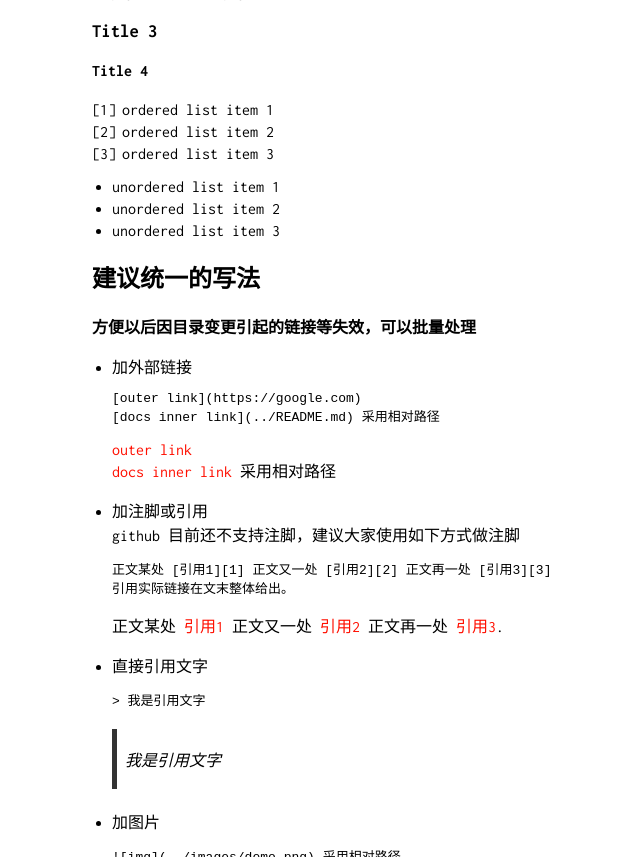
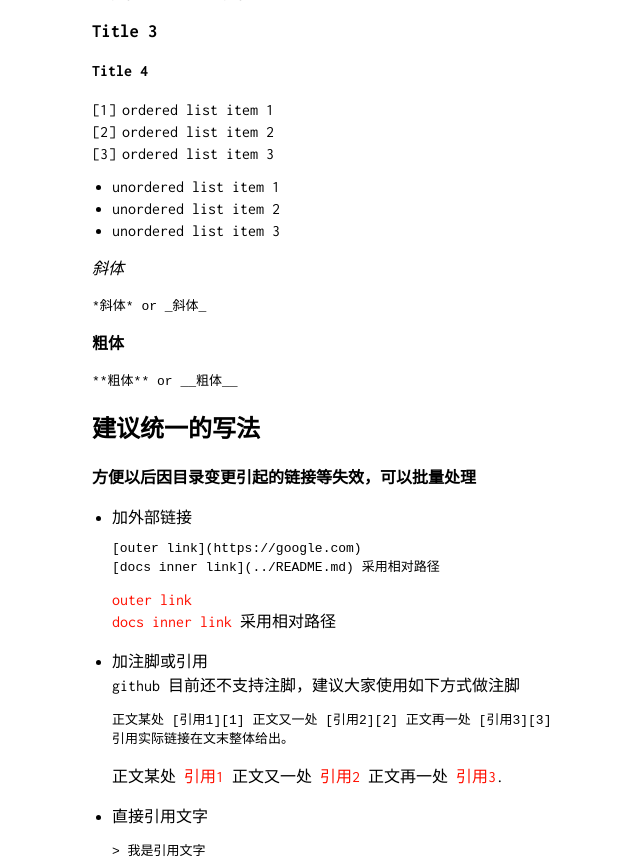
Before and after one commit to baobaoyeye/baobaoyeye.github.io, a Jekyll site: the page built from contents/others/markdown.md, in a window 1280 px wide and 900 px high, scrolled down 915 px, cut to the strip 0-857 px from the top of the window. Shown: the whole strip, without its empty margins (198-838 px from the left). Built offline with Jekyll 4.4.1, drawn with Linux system fonts in a browser that asks for light colours; our own code applies the rules of GitHub Pages for plain Markdown files.

````diff
--- a/contents/others/markdown.md
+++ b/contents/others/markdown.md
@@ -1,11 +1,11 @@
-* [概述](#概述)
-   * [关于文档TOC的生成](#关于文档toc的生成)
-   * [关于标题的建议](#关于标题的建议)
-* [Title1](#title1)
-   * [Title 2](#title-2)
-      * [Title 3](#title-3)
-         * [Title 4](#title-4)
-   * [建议统一的写法](#建议统一的写法)
+- [概述](#概述)
+  - [关于文档TOC的生成](#关于文档toc的生成)
+  - [关于标题的建议](#关于标题的建议)
+- [Title1](#title1)
+  - [Title 2](#title-2)
+    - [Title 3](#title-3)
+      - [Title 4](#title-4)
+  - [建议统一的写法](#建议统一的写法)
 
 概述
 ===
@@ -46,6 +46,16 @@ Title 2
 * unordered list item 1
 * unordered list item 2
 * unordered list item 3
+
+*斜体*
+```
+*斜体* or _斜体_
+```
+__粗体__
+
+```
+**粗体** or __粗体__
+```
 
 建议统一的写法
 -----------
````
Also changed, not shown: contents/papers/raft论文笔记.md (+11 -1 lines).
